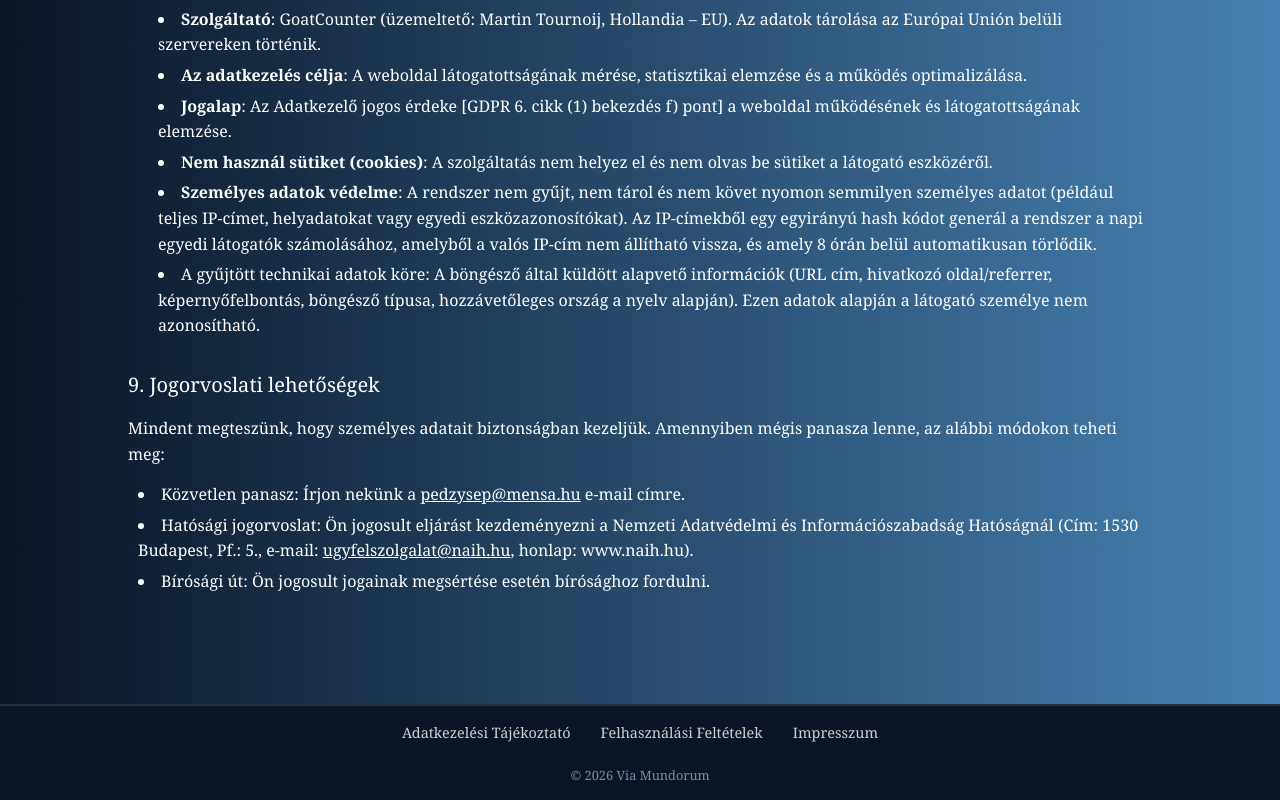
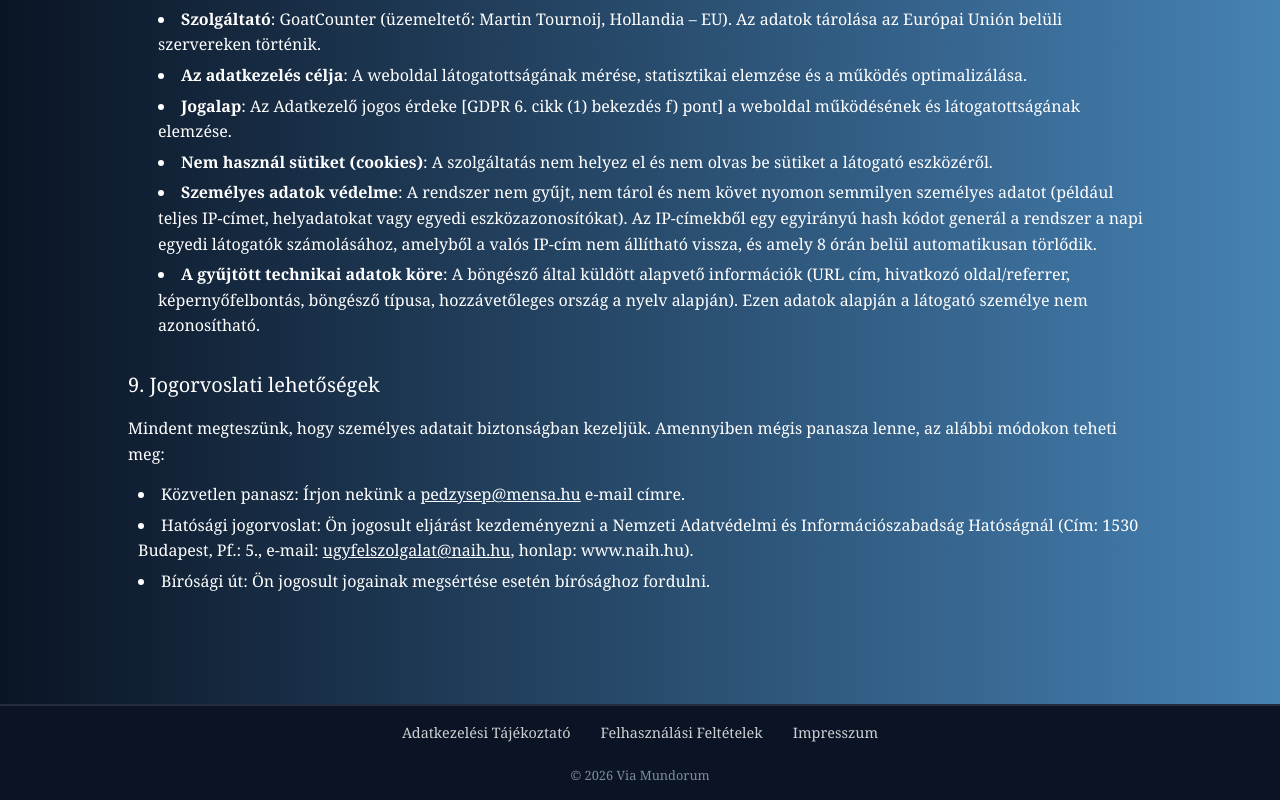
Before and after one commit to viamundorum/Viamundorum, a Next.js app: page /gdpr in a window 1280 px wide. Shown: the part 3006-3806 px from the top of the page. Built offline with nearby package versions, Linux system fonts and the light colour scheme.

Commit message:
helyesbitesek

```diff
--- a/src/app/gdpr/page.js
+++ b/src/app/gdpr/page.js
@@ -149,7 +149,7 @@ export default function GDPRPage() {
                 adatot (például teljes IP-címet, helyadatokat vagy egyedi eszközazonosítókat). Az IP-címekből egy egyirányú hash kódot
                 generál a rendszer a napi egyedi látogatók számolásához, amelyből a valós IP-cím nem állítható vissza, és amely 8 órán
                 belül automatikusan törlődik.</li>
-                <li>A gyűjtött technikai adatok köre: A böngésző által küldött alapvető információk (URL cím, hivatkozó oldal/referrer,
+                <li><strong>A gyűjtött technikai adatok köre</strong>: A böngésző által küldött alapvető információk (URL cím, hivatkozó oldal/referrer,
                 képernyőfelbontás, böngésző típusa, hozzávetőleges ország a nyelv alapján). Ezen adatok alapján a látogató
                 személye nem azonosítható.</li>
             </ul>
```
